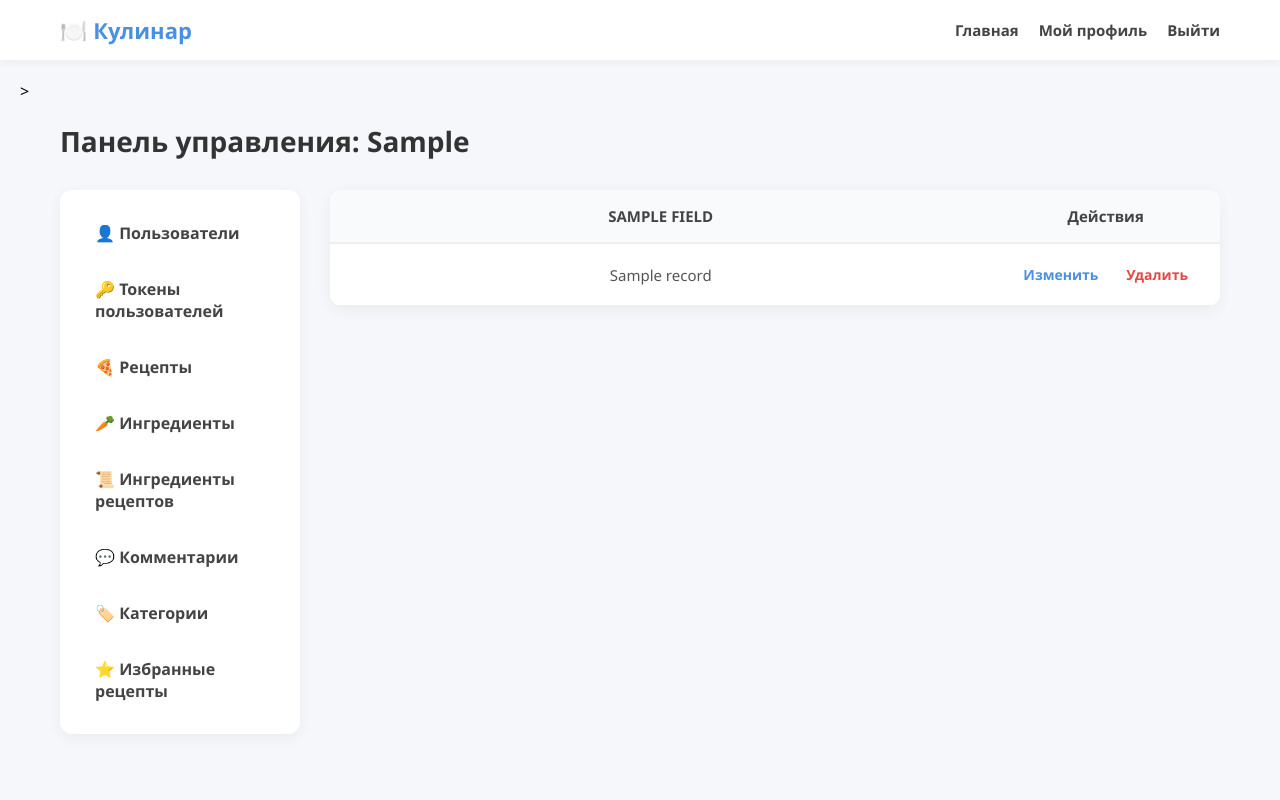
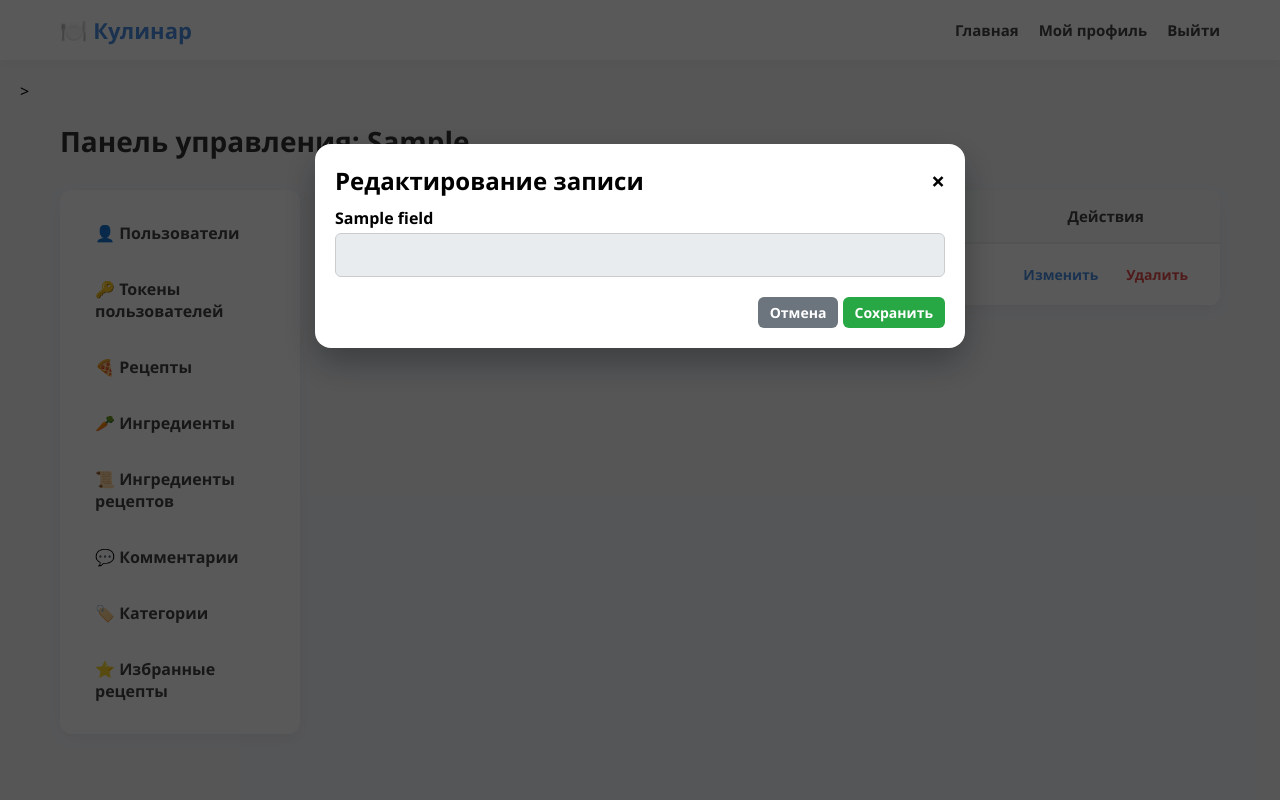
Before and after one commit to OrlovMatvey/Site, a Python web app: template src/templates/admin.html in a window 1280 px wide. Run offline with Jinja, Linux system fonts and the light colour scheme; the template is opened without the code that fills it: most values are stand-ins (such as "Sample title", 1, 10 or a date in 2020).

Commit message:
Доделать рендер формы редактирования записи

```diff
--- a/src/templates/admin.html
+++ b/src/templates/admin.html
@@ -85,13 +85,22 @@
 
 </div>
 
-<div id="editModal" class="modal">
+<!-- Рендерить поля формы при загрузке шаблона страницы-->
+<div id="editModal" style="display: block;" class="modal">
     <div class="modal-content">
         <span class="close-modal">&times;</span>
         <h2 style="margin-bottom: 10px;">Редактирование записи</h2>
         <form id="editForm">
             <div id="formFieldsContainer">
                 <!-- Пространтсво для строк -->
+                {% for field in fields %}
+                    <div style="margin-bottom: 12px;">
+                        <label style="display: block; margin-bottom: 4px; font-weight: bold;">{{field}}</label>
+                        {% if field != 'ID' %}
+                        <input style="width: 100%; padding: 10px; box-sizing: border-box; border: 1px solid rgb(204, 204, 204); border-radius: 6px; font-family: inherit; font-size: 1rem; background-color: rgb(233, 236, 239);"></input>
+                        {% endif %}
+                    </div>
+                {% endfor %}
             </div>
             <div style="margin-top: 20px; text-align: right;">
                 <button type="button" class="action-btn" id="cancelEditBtn" style="background: #6c757d; color: #fff;">Отмена</button>
```
Also changed, not shown: 1 other file.
